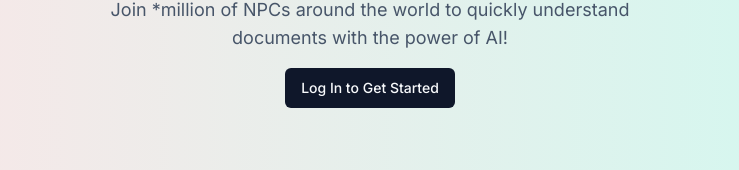
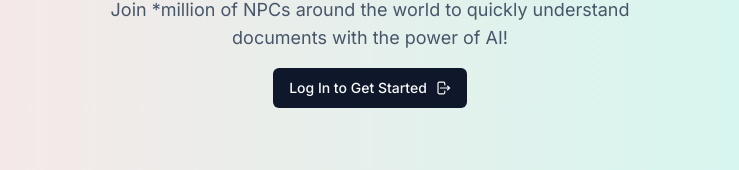
Before and after one commit to suleimanodetoro/pdfchat-ai, a Next.js app: page / in a window 1280 px wide. Shown: the part 402-572 px from the top of the page, without its empty margins (270-1009 px from the left). Built offline with nearby package versions, Linux system fonts and the light colour scheme; no server answers.

Commit message:
Add Log In Icon to landing Page

```diff
--- a/app/page.tsx
+++ b/app/page.tsx
@@ -1,5 +1,6 @@
 import { Button } from "@/components/ui/button";
 import { UserButton, auth } from "@clerk/nextjs";
+import { ArrowRightOnRectangleIcon } from "@heroicons/react/20/solid";
 import Image from "next/image";
 import Link from "next/link";
 
@@ -32,7 +33,10 @@ export default async function Home() {
                 <h1>File upload components</h1>
               ): (
                 <Link href={"/sign-in"}>
-                <Button>Log In to Get Started</Button>
+                <Button>
+                  Log In to Get Started
+                  <ArrowRightOnRectangleIcon className="h-4 w-4 ml-2" />
+                </Button>
                 </Link>
 
               )
```
